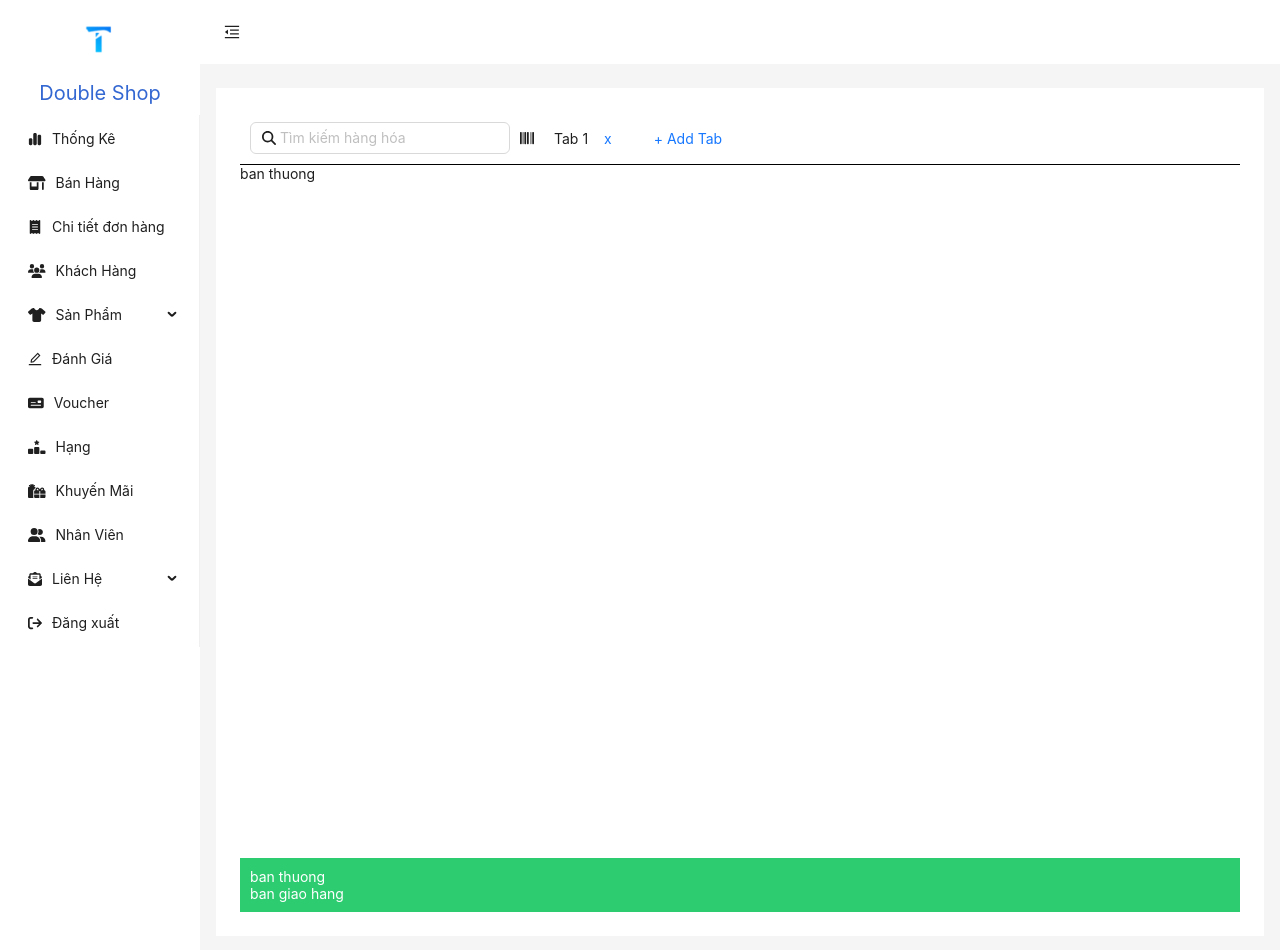
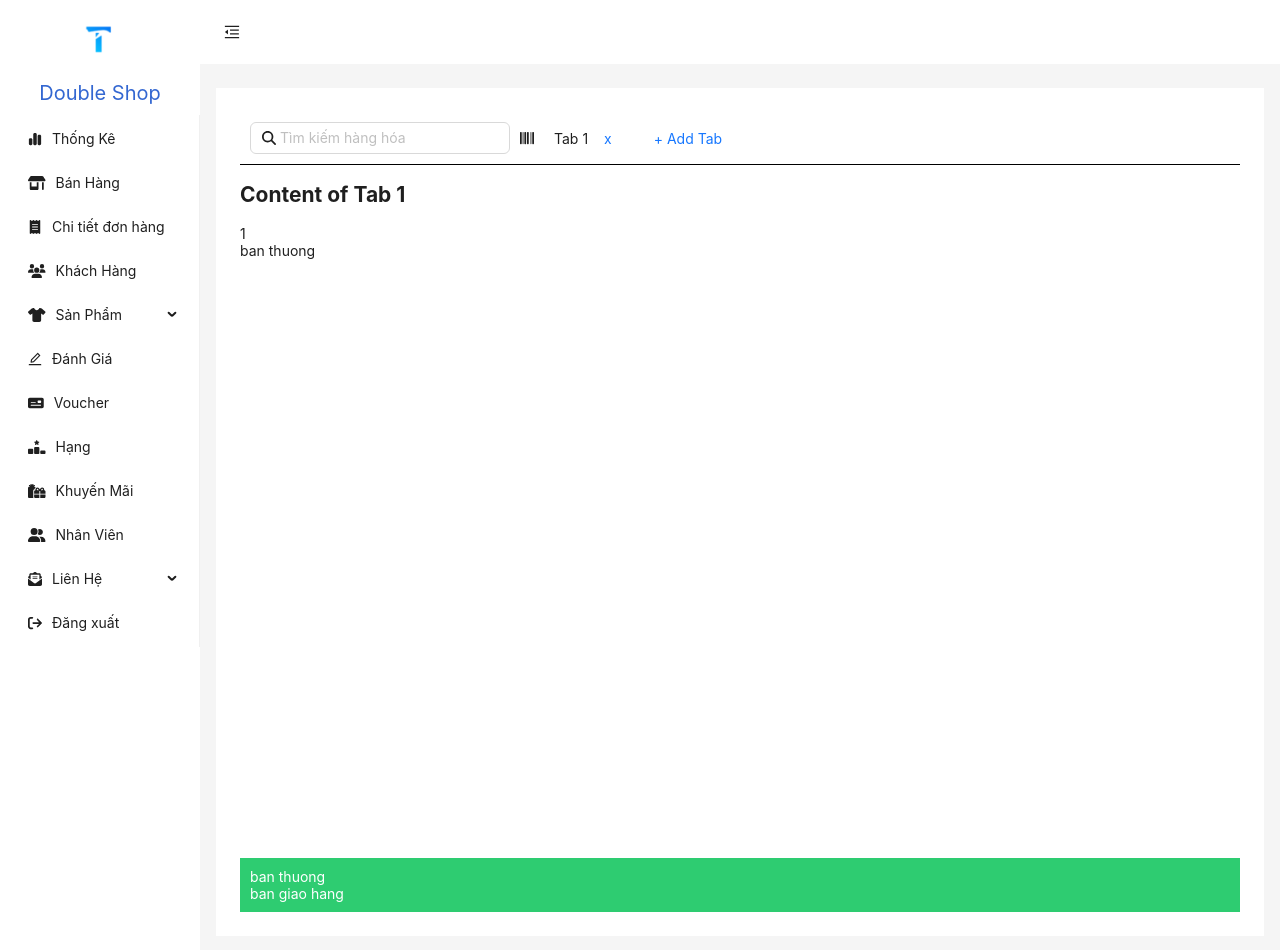
Before and after one commit to sonpt1912/FE_ADM_DOUBLE_SHOP, a React (Create React App) app: page /banHang in a window 1280 px wide. Shown: the top 950 px of the page. Built offline with nearby package versions, Linux system fonts and the light colour scheme.

Commit message:
banHang new Tab

```diff
--- a/src/components/Content.js
+++ b/src/components/Content.js
@@ -37,7 +37,7 @@ const CustomContent = () => {
       }}
     >
       <Routes>
-        <Route path="/banHang/*" element={<BanHang />} />
+        <Route path="/banHang" element={<BanHang />} />
         <Route path="/chiTietDonHang" element={<ChiTietDonHang />} />
         <Route path="/danhGia" element={<DanhGia />} />
         <Route path="/khachHang" element={<KhachHang />} />
--- a/src/components/page/BanHang/BanHang.js
+++ b/src/components/page/BanHang/BanHang.js
@@ -20,7 +20,7 @@ const ContentWrapper = styled.div`
 
 
 const BanHang = () => {
-  const [currentTab, setCurrentTab] = useState(1); // Thêm state cho currentTab
+  const [currentTab, setCurrentTab] = useState(1);
   const [sellMethods, setSellMethods] = useState(BILL_SELL_TYPE.NORMAL_SELL)
   console.log("currentTab: " + currentTab);
 
@@ -43,12 +43,12 @@ const BanHang = () => {
     <PageWrapper>
       <HeaderBanHang currentTab={currentTab} setCurrentTab={catchTabChange} />
       <ContentWrapper>
-        {/* <Routes>
+        <Routes>
           <Route
             path="/"
             element={<ContentBanHang currentTab={currentTab} />}
           />
-        </Routes> */}
+        </Routes>
         { isNormalSell && <NormalSell />}
         { !isNormalSell && <ShipperSell />}
       </ContentWrapper>
```
